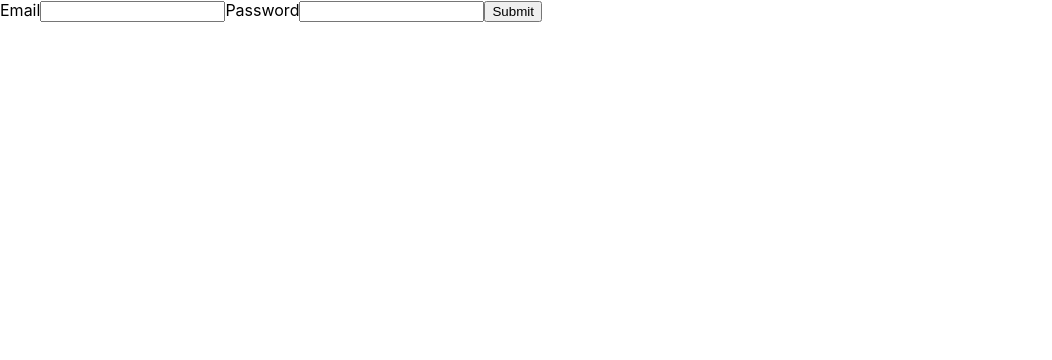
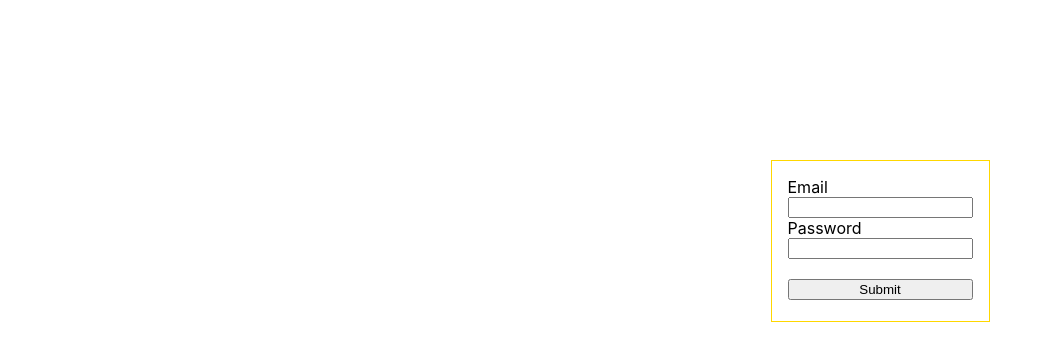
Before and after one commit to AdhikarShinde15/FinalAssignment, a React (Create React App) app: page / in a window 1280 px wide. Shown: the top 360 px of the page, without its empty margins (0-1052 px from the left). Built offline with nearby package versions, Linux system fonts and the light colour scheme.

Commit message:
Added Structure to login

```diff
--- /dev/null
+++ b/src/Components/Login/Login.module.scss
@@ -0,0 +1,17 @@
+.login{
+    display: flex;
+    flex-direction: column;
+    justify-self: center;
+    align-items: center;
+    border: 1px solid gold;
+    margin-top: 10rem;
+    margin-left: 30rem;
+    height: 10rem;
+    width: fit-content;
+}
+
+.form {
+    display: flex;
+    flex-direction: column;
+    padding: 1rem;
+}
--- a/src/Components/Login/Login.tsx
+++ b/src/Components/Login/Login.tsx
@@ -1,5 +1,6 @@
 import { useForm, SubmitHandler } from "react-hook-form";
 import { useNavigate } from "react-router";
+import styles from "../Login/Login.module.scss"
 
 interface ILogin {
   email: String;
@@ -11,13 +12,14 @@ export default function App() {
   const { register, handleSubmit } = useForm<ILogin>();
   const onSubmit: SubmitHandler<ILogin> = data => navigation("dashboard");
 
-  return (
-    <form onSubmit={handleSubmit(onSubmit)}>
+  return (<div className={styles.login} >
+    <form className={styles.form} onSubmit={handleSubmit(onSubmit)}>
       <label>Email</label>
       <input {...register("email")} />
       <label>Password</label>
-      <input {...register("password")} />
+      <input {...register("password")} /><br/>
       <input type="submit" />
     </form>
+    </div>
   );
 }
```
